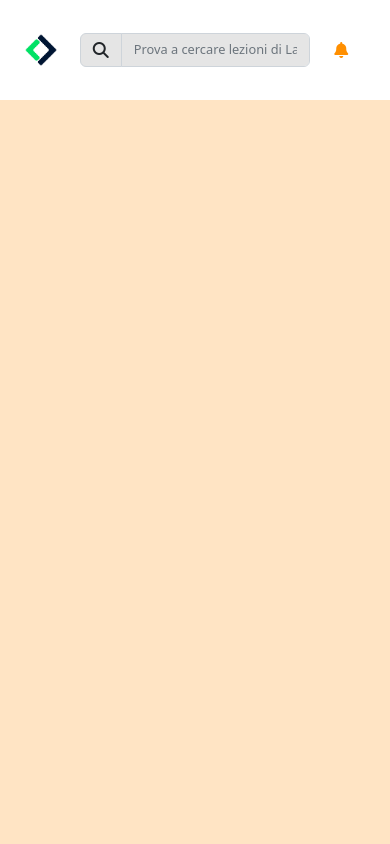
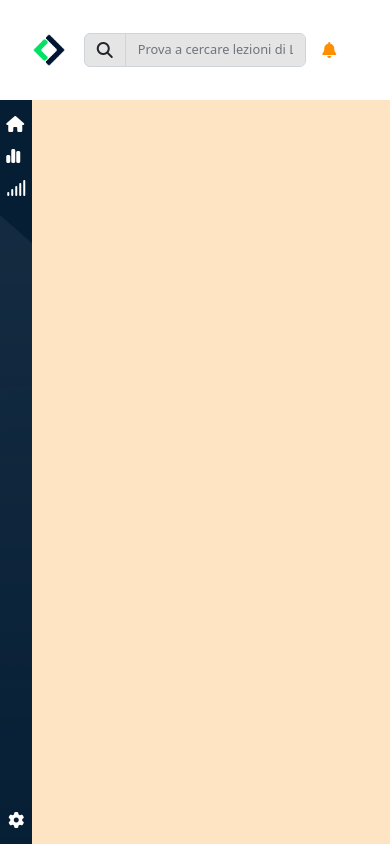
Before and after one commit to Ensick/html-css-bootstrap-dashboard, a plain HTML site: page index.html in a window 390 px wide. Drawn offline with nearby package versions, Linux system fonts and the light colour scheme.

Commit message:
Asiede-mobile completata

```diff
--- a/assets/css/style.css
+++ b/assets/css/style.css
@@ -10,8 +10,21 @@
     cursor: pointer;
 }
 
+.ms-height-calc{
+    height: calc(100vh - 100px);
+}
 
+ul {
+    padding-inline-start: 0px;
+}
 
+li{
+    list-style: none;
+}
+
+.row {
+    --bs-gutter-x: 0;
+}
 /* HEADER */
 
 header{
@@ -22,8 +35,12 @@ nav{
     height: 100px;
 }
 
+.ms-mobile-logo{
+    width: 50px;
+}
+
 .ms-logo{
-    width: 50px;
+    width: 150px;
 }
 
 .fa-bell{
@@ -38,3 +55,14 @@ nav{
 .input-group-text {
     background-color: #E5E5E5;
 }
+
+/* MAIN */
+
+
+/* ASIDE */
+
+.ms-aside{
+    background-image: url(../img/sidebar-bg.png);
+    background-color: #051E34;
+    color: white;
+}
--- a/index.html
+++ b/index.html
@@ -14,29 +14,66 @@
 
         <header class="px-3">
             <nav class="row align-items-center">
-                <div class="col-2 text-end ms-pointer">
-                    <img class="ms-logo" src="./assets/img/mobile-logo.png" alt="logo">
+
+                <div class="col-2 text-end ms-pointer px-2">
+                    <img class="ms-mobile-logo d-lg-none" src="./assets/img/mobile-logo.png" alt="logo">
+                    <img class="ms-logo d-none d-lg-block" src="./assets/img/logo.svg" alt="logo">
                 </div>
 
-                <div class="col-8">
+                <div class="col-8 px-2">
                     <div class="input-group">
                         <span class="input-group-text" id="basic-addon1"><i class="fa-solid fa-magnifying-glass"></i></span>
                         <input type="text" class="form-control" placeholder="Prova a cercare lezioni di Laravel" aria-label="Username" aria-describedby="basic-addon1">
                     </div>
                 </div>
 
-                <div class="col-2">
-                    <div class="d-flex align-items-center">
-                        <i class="fa-solid fa-bars d-none d-lg-block me-3 ms-pointer"></i>
-                        <i class="fa-solid fa-circle-question d-none d-lg-block me-3 ms-pointer"></i>
-                        <i class="fa-solid fa-ellipsis-vertical d-none d-lg-block me-3 ms-pointer"></i>
+                <div class="col-2 text-end px-2">
+                    <div class="d-flex justify-content-sm-between align-items-center">
+                        <i class="fa-solid fa-bars d-none d-lg-block ms-pointer"></i>
+                        <i class="fa-solid fa-circle-question d-none d-lg-block ms-pointer"></i>
+                        <i class="fa-solid fa-ellipsis-vertical d-none d-lg-block ms-pointer"></i>
                         <i class="fa-solid fa-bell ms-pointer"></i>
                     </div>
                 </div>
+
             </nav>
         </header>
 
+        <main class="ms-height-calc">
 
+            <div class="row h-100">
+
+                <div class="ms-aside col-1 d-flex flex-column justify-content-between align-items-center p-2">
+
+                    <div>
+
+                        <ul>
+                            <li>
+                                <i class="fa-solid fa-house my-2"></i>
+                            </li>
+                            <li>
+                                <i class="fa-solid fa-chart-simple my-2"></i>
+                            </li>
+                            <li>
+                                <i class="fa-solid fa-signal my-2"></i>
+                            </li>
+                        </ul>
+
+                    </div>
+
+                    <div>
+                        <i class="fa-solid fa-gear my-2"></i>
+                    </div>
+
+                </div>
+
+                <div class="col-11">
+
+                </div>
+
+            </div>
+
+        </main>
 
 
 
```
